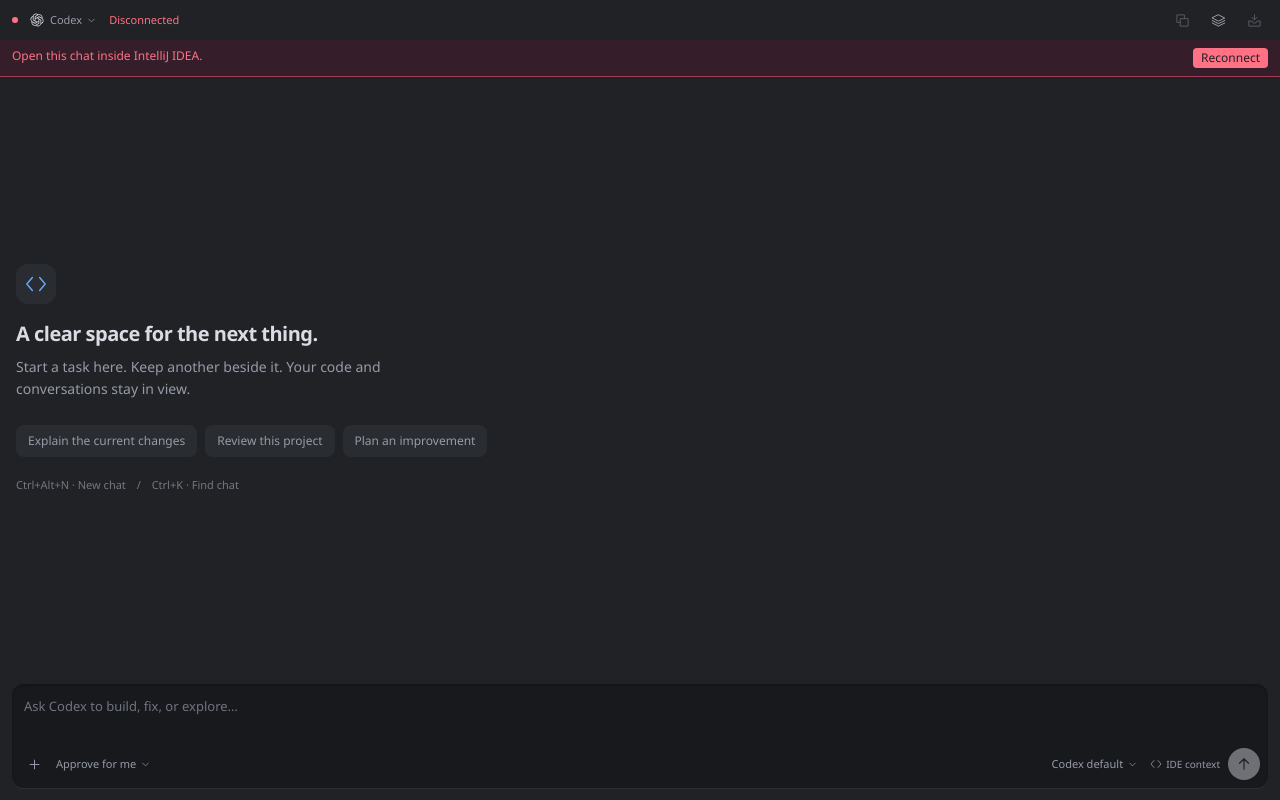
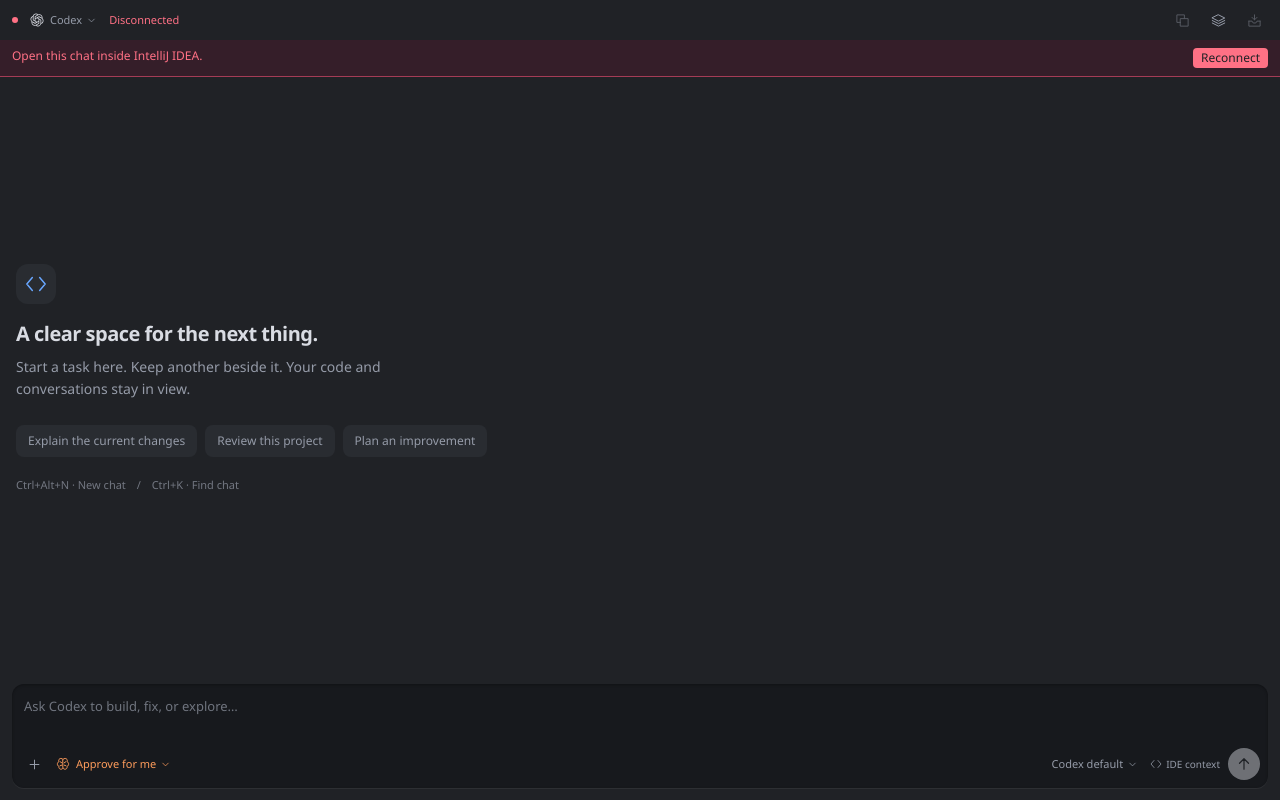
Before and after one commit to acorn1010/codex-idea-tabs, a React (Vite) app in the folder web/: page / in a window 1280 px wide. Built offline with nearby package versions, Linux system fonts and the light colour scheme.

Commit message:
Color and order permission modes by risk

```diff
--- a/web/src/ChatApp.tsx
+++ b/web/src/ChatApp.tsx
@@ -481,17 +481,12 @@ export function ChatApp() {
           <div className="flex shrink-0 items-center gap-1">
           <SmallButton label="Attach files" icon="plus" onClick={() => { setUploads((count) => count + 1); void request<{ files: Attachment[] }>('chooseFiles').then((value) => setAttachments((current) => [...current, ...value.files])).catch((error: Error) => setError(error.message)).finally(() => setUploads((count) => count - 1)); }} />
           {chat && <WorkspaceMenu chat={chat} label={state?.workspaceLabel} draft={draft} attachments={attachments} />}
-          <ChoiceMenu openRequest={permissionMenuRequest} label="Permission mode" icon="shield" disabled={changingProvider || !!chat?.providerSwitching} value={permissions} onChange={rememberPermissions} hint={working ? 'Changes apply to the next turn. Turning off session approval stops automatic approvals immediately.' : permissions === 'session' ? 'For this chat until reconnect or close. Questions still need your input.' : undefined} options={isClaude ? [
-            ...(selectedModel?.supportsAutoMode ? [{ value: 'auto', label: 'Approve for me', shortLabel: 'Auto', description: 'Claude checks tool requests before approving them automatically.' }] : []),
-            { value: 'ask', label: 'Ask me', shortLabel: 'Ask', description: 'Use Claude’s configured permissions and ask for any additional approval.' },
-            { value: 'session', label: 'Approve all for session', shortLabel: 'Session', description: 'Skip the classifier and approve each permission request once for this chat. Ends on reconnect or close.' },
-            { value: 'edit', label: 'Accept edits', shortLabel: 'Edit', description: 'Allow file edits. Claude still asks before other actions that need approval.' },
-            { value: 'read', label: 'Plan mode', shortLabel: 'Plan', description: 'Use Claude’s plan mode to explore and plan before making changes.' },
-          ] : [
-            { value: 'auto', label: 'Approve for me', shortLabel: 'Auto', description: 'Codex reviews approval requests. Work stays within the selected sandbox.' },
-            { value: 'ask', label: 'Ask me', shortLabel: 'Ask', description: 'Review permission requests yourself before Codex proceeds.' },
-            { value: 'session', label: 'Approve all for session', shortLabel: 'Session', description: 'Skip the classifier and approve each permission request once for this chat. Ends on reconnect or close.' },
-            { value: 'read', label: 'Read only', shortLabel: 'Read', description: 'Explore and explain the project without changing files.' },
+          <ChoiceMenu openRequest={permissionMenuRequest} label="Permission mode" icon="shield" menuWidth={300} disabled={changingProvider || !!chat?.providerSwitching} value={permissions} onChange={rememberPermissions} hint={working ? 'Changes apply next turn. Turning off session approval is immediate.' : undefined} options={[
+            { value: 'read', label: isClaude ? 'Plan mode' : 'Read only', shortLabel: isClaude ? 'Plan' : 'Read', description: isClaude ? 'Explore and plan' : 'No file changes', tone: 'success', icon: <Icon name="search" size={16} /> },
+            { value: 'ask', label: 'Ask me', shortLabel: 'Ask', description: 'You review requests', tone: 'accent', icon: <Icon name="shield" size={16} /> },
+            ...(isClaude ? [{ value: 'edit', label: 'Accept edits', shortLabel: 'Edit', description: 'File edits without asking', tone: 'attention' as const, icon: <Icon name="edit" size={16} /> }] : []),
+            ...(!isClaude || selectedModel?.supportsAutoMode ? [{ value: 'auto', label: 'Approve for me', shortLabel: 'Auto', description: 'AI reviews requests', tone: 'warning' as const, icon: <Icon name="reasoning" size={16} /> }] : []),
+            { value: 'session', label: 'Approve all for session', shortLabel: 'Session', description: 'No review until reconnect or close', tone: 'danger', icon: <Icon name="bolt" size={16} /> },
           ]} />
           </div>
           <div className="flex min-w-0 flex-1 items-center justify-end gap-1">
--- a/web/src/ChoiceMenu.tsx
+++ b/web/src/ChoiceMenu.tsx
@@ -3,7 +3,15 @@ import type { ReactNode } from 'react';
 import { createPortal } from 'react-dom';
 import { Icon } from './icons';
 
-type Choice = { value: string; label: string; shortLabel?: string; description?: string; icon?: ReactNode };
+const tones = {
+  success: { text: 'text-success', row: 'hover:bg-success/10 active:bg-success/20 aria-selected:bg-success/10 aria-selected:ring-success/30 focus-visible:ring-success/60' },
+  accent: { text: 'text-accent', row: 'hover:bg-accent/10 active:bg-accent/20 aria-selected:bg-accent/10 aria-selected:ring-accent/30 focus-visible:ring-accent/60' },
+  attention: { text: 'text-attention', row: 'hover:bg-attention/10 active:bg-attention/20 aria-selected:bg-attention/10 aria-selected:ring-attention/30 focus-visible:ring-attention/60' },
+  warning: { text: 'text-warning', row: 'hover:bg-warning/10 active:bg-warning/20 aria-selected:bg-warning/10 aria-selected:ring-warning/30 focus-visible:ring-warning/60' },
+  danger: { text: 'text-danger', row: 'hover:bg-danger/10 active:bg-danger/20 aria-selected:bg-danger/10 aria-selected:ring-danger/30 focus-visible:ring-danger/60' },
+} as const;
+
+type Choice = { value: string; label: string; shortLabel?: string; description?: string; icon?: ReactNode; tone?: keyof typeof tones };
 
 /** A keyboard-accessible composer menu keeps full labels in its popup while its trigger adapts to the composer width. */
 export function ChoiceMenu({ label, value, options, onChange, compact = false, hint, icon, openRequest = 0, placement = 'above', disabled = false, menuWidth = 280 }: { label: string; value: string; options: Choice[]; onChange: (value: string) => void; compact?: boolean; hint?: string; openRequest?: number; placement?: 'above' | 'below'; disabled?: boolean; menuWidth?: number; icon?: Parameters<typeof Icon>[0]['name'] }) {
@@ -14,6 +22,7 @@ export function ChoiceMenu({ label, value, options, onChange, compact = false, h
   const menu = useRef<HTMLDivElement>(null);
   const id = useId();
   const selected = options.find((option) => option.value === value) || options[0];
+  const selectedTone = selected?.tone ? tones[selected.tone] : undefined;
   const hasIcons = options.some((option) => option.icon);
   const choose = (next: string) => { onChange(next); setOpen(false); trigger.current?.focus(); };
   useLayoutEffect(() => {
@@ -31,9 +40,9 @@ export function ChoiceMenu({ label, value, options, onChange, compact = false, h
     return () => { window.clearTimeout(timer); document.removeEventListener('mousedown', outside); window.removeEventListener('resize', place); };
   }, [open, placement, menuWidth]);
   return <>
-    <button ref={trigger} disabled={disabled} aria-label={`${label}: ${selected?.label}`} aria-haspopup="listbox" aria-expanded={open} aria-controls={open ? id : undefined} title={`${label}: ${selected?.label}`} onClick={() => setOpen(!open)} className={`flex h-7 min-w-7 items-center justify-center gap-1 rounded-md px-1 text-[11px] text-muted hover:bg-raised active:bg-line hover:text-ink active:text-accent ${compact ? 'max-w-40' : 'shrink-0 whitespace-nowrap'}`}>
+    <button ref={trigger} disabled={disabled} aria-label={`${label}: ${selected?.label}`} aria-haspopup="listbox" aria-expanded={open} aria-controls={open ? id : undefined} title={`${label}: ${selected?.label}`} onClick={() => setOpen(!open)} className={`flex h-7 min-w-7 items-center justify-center gap-1 rounded-md px-1 text-[11px] hover:bg-raised active:bg-line ${selectedTone ? selectedTone.text : 'text-muted hover:text-ink active:text-accent'} ${compact ? 'max-w-40' : 'shrink-0 whitespace-nowrap'}`}>
       {selected?.icon && <span className="mr-0.5 flex shrink-0 items-center [&>svg]:size-3.5">{selected.icon}</span>}
-      {icon && <span className="hidden @max-[380px]/composer:block"><Icon name={icon} size={14} /></span>}
+      {icon && !selected?.icon && <span className="hidden @max-[380px]/composer:block"><Icon name={icon} size={14} /></span>}
       <span className={`${compact ? 'truncate' : ''} ${selected?.shortLabel ? '@max-[640px]/composer:hidden' : ''}`}>{selected?.label}</span>
       {selected?.shortLabel && <span className={`hidden @max-[640px]/composer:block ${icon ? '@max-[380px]/composer:hidden' : ''}`}>{selected.shortLabel}</span>}
       <span className={`shrink-0 ${icon ? '@max-[380px]/composer:hidden' : ''}`}><Icon name="down" size={11} /></span>
@@ -48,10 +57,16 @@ export function ChoiceMenu({ label, value, options, onChange, compact = false, h
         const next = event.key === 'Home' ? 0 : event.key === 'End' ? entries.length - 1 : (current + (event.key === 'ArrowDown' ? 1 : -1) + entries.length) % entries.length;
         entries[next]?.focus();
       }
-    }}>{hint && <p className="px-3 py-2 text-[11px] leading-relaxed text-muted">{hint}</p>}{options.map((option) => <button role="option" aria-selected={option.value === value} key={option.value} onClick={() => choose(option.value)} className={`flex w-full rounded-lg text-left hover:bg-surface active:bg-line ${hasIcons ? 'min-h-10 items-center gap-3 px-3 py-2 aria-selected:bg-surface/70 focus:outline-none! focus-visible:ring-1 focus-visible:ring-inset focus-visible:ring-accent/60' : 'items-start gap-2 px-2.5 py-2 focus:bg-surface focus:outline-none'}`}>
-      {hasIcons ? <span className="flex size-5 shrink-0 items-center justify-center">{option.icon}</span> : <span className="mt-0.5 w-3 shrink-0 text-accent">{option.value === value && <Icon name="check" size={13} />}</span>}
-      <span className="min-w-0 flex-1"><span className={`block text-xs text-ink ${hasIcons ? 'font-medium' : ''}`}>{option.label}</span>{option.description && <span className="mt-1 block text-[11px] leading-relaxed text-muted">{option.description}</span>}</span>
-      {hasIcons && <span className="flex size-4 shrink-0 items-center justify-center text-accent">{option.value === value && <Icon name="check" size={14} />}</span>}
-    </button>)}</div>, document.body)}
+    }}>{hint && <p className="px-3 py-2 text-[11px] leading-relaxed text-muted">{hint}</p>}{options.map((option) => {
+      const tone = option.tone ? tones[option.tone] : undefined;
+      const rowClasses = tone
+        ? `min-h-12 items-center gap-3 px-2.5 py-2 font-medium aria-selected:ring-1 aria-selected:ring-inset focus:outline-none! focus-visible:ring-1 focus-visible:ring-inset ${tone.text} ${tone.row}`
+        : `hover:bg-surface active:bg-line ${hasIcons ? 'min-h-10 items-center gap-3 px-3 py-2 aria-selected:bg-surface/70 focus:outline-none! focus-visible:ring-1 focus-visible:ring-inset focus-visible:ring-accent/60' : 'items-start gap-2 px-2.5 py-2 focus:bg-surface focus:outline-none'}`;
+      return <button role="option" aria-selected={option.value === value} key={option.value} onClick={() => choose(option.value)} className={`flex w-full rounded-lg text-left ${rowClasses}`}>
+        {hasIcons ? <span className={`flex shrink-0 items-center justify-center ${tone ? 'size-7 rounded-lg bg-current/10' : 'size-5'}`}>{option.icon}</span> : <span className="mt-0.5 w-3 shrink-0 text-accent">{option.value === value && <Icon name="check" size={13} />}</span>}
+        <span className="min-w-0 flex-1"><span className={`block text-xs ${tone ? '' : 'text-ink'} ${hasIcons ? 'font-medium' : ''}`}>{option.label}</span>{option.description && <span className={`${tone ? 'mt-0.5 font-normal leading-4' : 'mt-1 leading-relaxed'} block text-[11px] text-muted`}>{option.description}</span>}</span>
+        {hasIcons && <span className={`flex size-4 shrink-0 items-center justify-center ${tone ? '' : 'text-accent'}`}>{option.value === value && <Icon name="check" size={14} />}</span>}
+      </button>;
+    })}</div>, document.body)}
   </>;
 }
--- a/web/src/style.css
+++ b/web/src/style.css
@@ -18,6 +18,7 @@
   --color-attention-selected: var(--attention-selected);
   --color-attention-input: var(--attention-input);
   --color-success: var(--success);
+  --color-warning: var(--warning);
   --color-danger: var(--danger);
   --color-danger-surface: var(--danger-surface);
   --color-danger-border: var(--danger-border);
@@ -42,6 +43,7 @@
   --attention-selected: #4b381b;
   --attention-input: #282116;
   --success: #35d99b;
+  --warning: #ff9d5c;
   --danger: #ff7185;
   --danger-surface: #351e29;
   --danger-border: #a53c56;
@@ -69,6 +71,7 @@
   --attention-selected: #ffe3a0;
   --attention-input: #fffcf2;
   --success: #087b55;
+  --warning: #a9460e;
   --danger: #bb2145;
   --danger-surface: #fff0f3;
   --danger-border: #efa1b1;
```
Also changed, not shown: 1 other file (tests, documents, lock files or other folders).
